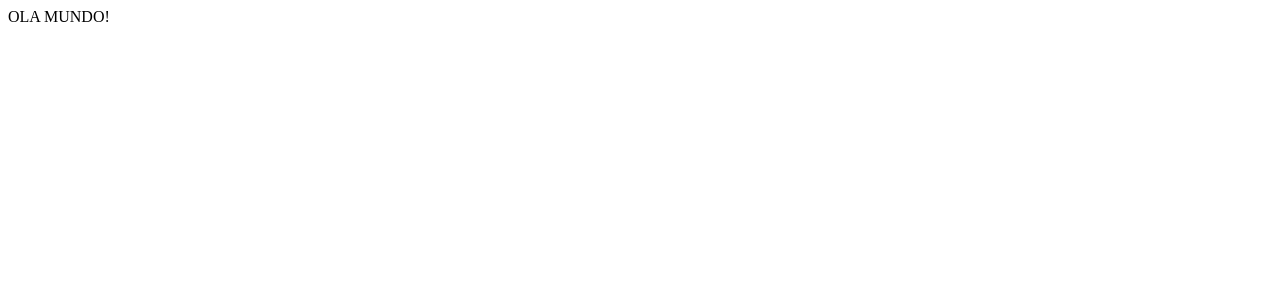
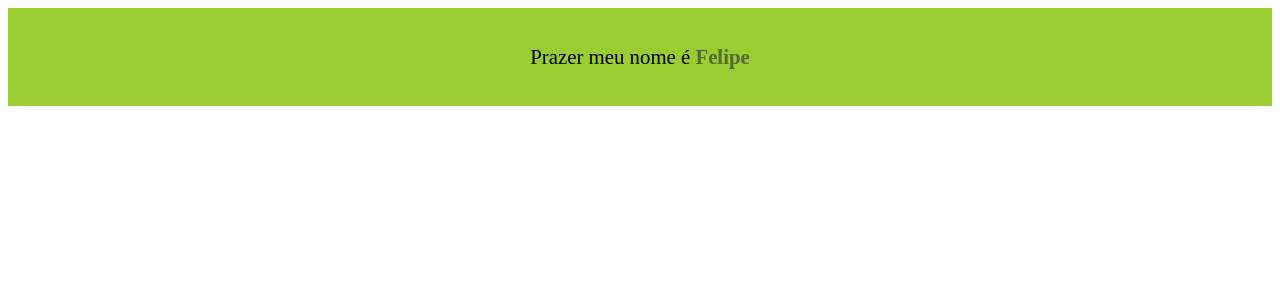
Before and after one commit to felipe-machado-front-end/react-hora-de-codar, a React (Vite) app: page / in a window 1280 px wide. Shown: the top 300 px of the page. Built offline with nearby package versions, Linux system fonts and the light colour scheme.

Commit message:
Exercicio 01 concluido

```diff
--- a/index.html
+++ b/index.html
@@ -1,13 +1,16 @@
 <!DOCTYPE html>
 <html lang="en">
+
 <head>
   <meta charset="UTF-8" />
   <link rel="icon" type="image/svg+xml" href="/src/favicon.svg" />
   <meta name="viewport" content="width=device-width, initial-scale=1.0" />
-    <title>Vite App</title>
+  <title>EXERCICIO 01 - Qual meu nome ?</title>
 </head>
+
 <body>
   <div id="root"></div>
   <script type="module" src="/src/main.jsx"></script>
 </body>
+
 </html>
--- /dev/null
+++ b/src/App.css
@@ -0,0 +1,11 @@
+.nome-destaque {
+  background-color: yellowgreen;
+  padding: 1rem;
+}
+.nome-destaque p {
+  font-size: 1.3rem;
+  text-align: center;
+}
+.nome-destaque p strong {
+  color: darkolivegreen;
+}
--- a/src/App.jsx
+++ b/src/App.jsx
@@ -1,7 +1,16 @@
 import React from "react";
+import "./App.css";
 
 const App = () => {
-  return <div>OLA MUNDO!</div>;
+  let meuNome = "Felipe";
+
+  return (
+    <div className="nome-destaque">
+      <p>
+        Prazer meu nome é <strong>{meuNome}</strong>
+      </p>
+    </div>
+  );
 };
 
 export default App;
```
Lines whose indentation alone changed are shown as unchanged.
